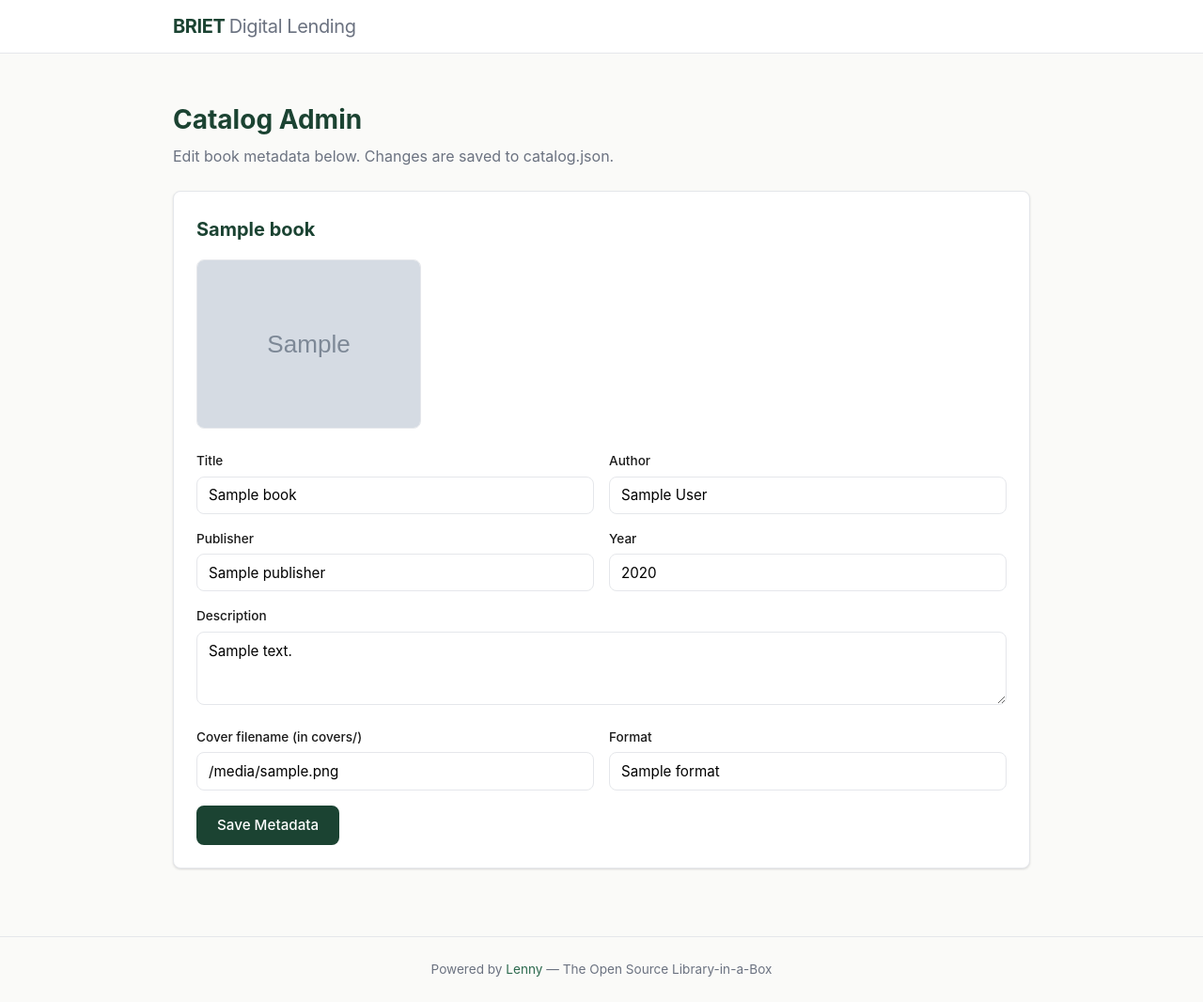
After one commit to brickhousecoop/briet-lenny, a FastAPI app: template lenny/templates/admin.html in a window 1280 px wide. The commit adds this page. Shown: the whole page at 94% size. Run offline with FastAPI, Linux system fonts and the light colour scheme; the template is opened without the code that fills it: most values are stand-ins (such as "Sample title", 1, 10 or a date in 2020); grey boxes marked "Sample" are stand-in pictures.

Commit message:
Add cover images, metadata fields, and admin form
- Create covers/ directory for book cover JPGs, served at /covers/
- Move catalog data to catalog.json for persistence across deploys
- Add /admin page with form to edit title, author, publisher,
  year, description, and cover filename per book
- Update /shelf and /catalog to display cover image and metadata
  (publisher, year) when available
- Add Admin link to navigation bar

https://claude.ai/code/session_01DC7LRTgDhpmvdjeeT3cwvj

```diff
--- a/lenny/app.py
+++ b/lenny/app.py
@@ -33,4 +33,9 @@ static_dir = BASE_DIR / "public" / "static"
 if static_dir.exists():
     app.mount("/static", StaticFiles(directory=str(static_dir)), name="static")
 
+# Serve cover images from covers/
+covers_dir = BASE_DIR / "covers"
+if covers_dir.exists():
+    app.mount("/covers", StaticFiles(directory=str(covers_dir)), name="covers")
+
 app.include_router(router)
--- /dev/null
+++ b/lenny/templates/admin.html
@@ -0,0 +1,71 @@
+{% extends "base.html" %}
+{% block title %}Admin — BRIET Digital Lending{% endblock %}
+
+{% block content %}
+<section class="page-section">
+    <h1>Catalog Admin</h1>
+    <p class="page-description">
+        Edit book metadata below. Changes are saved to catalog.json.
+    </p>
+
+    {% if saved %}
+    <div class="info-box" style="background:#ECFDF5;border-color:#6EE7B7;margin-bottom:1.5rem">
+        <p style="color:#065F46">Metadata saved successfully.</p>
+    </div>
+    {% endif %}
+
+    {% for book in books %}
+    <form method="POST" action="/admin/catalog/{{ book.id }}" class="admin-form">
+        <div class="admin-card">
+            <h2>{{ book.title or "Untitled" }}</h2>
+
+            {% if book.cover %}
+            <div style="margin-bottom:1rem">
+                <img src="/covers/{{ book.cover }}" alt="Cover" style="max-height:180px;border-radius:var(--radius);border:1px solid var(--color-border)">
+            </div>
+            {% endif %}
+
+            <div class="form-row">
+                <div class="form-group">
+                    <label for="title-{{ book.id }}">Title</label>
+                    <input type="text" id="title-{{ book.id }}" name="title" value="{{ book.title }}">
+                </div>
+                <div class="form-group">
+                    <label for="author-{{ book.id }}">Author</label>
+                    <input type="text" id="author-{{ book.id }}" name="author" value="{{ book.author }}">
+                </div>
+            </div>
+
+            <div class="form-row">
+                <div class="form-group">
+                    <label for="publisher-{{ book.id }}">Publisher</label>
+                    <input type="text" id="publisher-{{ book.id }}" name="publisher" value="{{ book.get('publisher', '') }}">
+                </div>
+                <div class="form-group">
+                    <label for="year-{{ book.id }}">Year</label>
+                    <input type="text" id="year-{{ book.id }}" name="year" value="{{ book.get('year', '') }}">
+                </div>
+            </div>
+
+            <div class="form-group">
+                <label for="description-{{ book.id }}">Description</label>
+                <textarea id="description-{{ book.id }}" name="description" rows="3">{{ book.description }}</textarea>
+            </div>
+
+            <div class="form-row">
+                <div class="form-group">
+                    <label for="cover-{{ book.id }}">Cover filename (in covers/)</label>
+                    <input type="text" id="cover-{{ book.id }}" name="cover" value="{{ book.get('cover', '') }}" placeholder="e.g. cooking-cover.jpg">
+                </div>
+                <div class="form-group">
+                    <label for="format-{{ book.id }}">Format</label>
+                    <input type="text" id="format-{{ book.id }}" name="format" value="{{ book.format }}" readonly>
+                </div>
+            </div>
+
+            <button type="submit" class="btn btn-primary">Save Metadata</button>
+        </div>
+    </form>
+    {% endfor %}
+</section>
+{% endblock %}
--- a/lenny/templates/base.html
+++ b/lenny/templates/base.html
@@ -14,6 +14,7 @@
                 {% if session %}
                     <a href="/catalog">Catalog</a>
                     <a href="/shelf">My Shelf</a>
+                    <a href="/admin">Admin</a>
                     <a href="/logout" class="btn btn-small btn-outline">Logout</a>
                 {% endif %}
             </div>
--- a/public/static/style.css
+++ b/public/static/style.css
@@ -304,11 +304,22 @@ footer a { color: var(--color-primary-light); }
 }
 .book-cover {
     background: linear-gradient(135deg, var(--color-primary) 0%, var(--color-primary-light) 100%);
-    height: 120px;
+    height: 180px;
     display: flex;
     align-items: flex-end;
     justify-content: flex-end;
     padding: 0.75rem;
+    position: relative;
+}
+.book-cover--img {
+    background: var(--color-border);
+}
+.book-cover img {
+    position: absolute;
+    inset: 0;
+    width: 100%;
+    height: 100%;
+    object-fit: cover;
 }
 .format-badge {
     background: rgba(255,255,255,0.9);
@@ -392,6 +403,51 @@ footer a { color: var(--color-primary-light); }
     min-height: 400px;
 }
 
+/* --- Book metadata line --- */
+.book-meta {
+    font-size: 0.8rem;
+    color: var(--color-text-muted);
+    margin-bottom: 0.5rem;
+}
+
+/* --- Admin page --- */
+.admin-card {
+    background: var(--color-surface);
+    border: 1px solid var(--color-border);
+    border-radius: var(--radius);
+    box-shadow: var(--shadow);
+    padding: 1.5rem;
+    margin-bottom: 1.5rem;
+}
+.admin-card h2 {
+    font-size: 1.25rem;
+    color: var(--color-primary);
+    margin-bottom: 1rem;
+}
+.admin-form .form-row {
+    display: grid;
+    grid-template-columns: 1fr 1fr;
+    gap: 1rem;
+}
+.admin-form .form-group {
+    margin-bottom: 1rem;
+}
+.admin-form textarea {
+    width: 100%;
+    padding: 0.6rem 0.75rem;
+    font-size: 0.95rem;
+    border: 1px solid var(--color-border);
+    border-radius: var(--radius);
+    font-family: inherit;
+    resize: vertical;
+    transition: border-color 0.15s;
+}
+.admin-form textarea:focus {
+    outline: none;
+    border-color: var(--color-primary);
+    box-shadow: 0 0 0 3px rgba(27, 67, 50, 0.1);
+}
+
 /* --- Responsive --- */
 @media (max-width: 640px) {
     .hero h1 { font-size: 1.6rem; }
```
Also changed, not shown: catalog.json (added, +14 -0 lines), lenny/core/catalog.py (+32 -20 lines), lenny/routes/views.py (+40 -1 lines), lenny/templates/catalog.html (+11 -1 lines), lenny/templates/shelf.html (+14 -1 lines), 1 other file.
